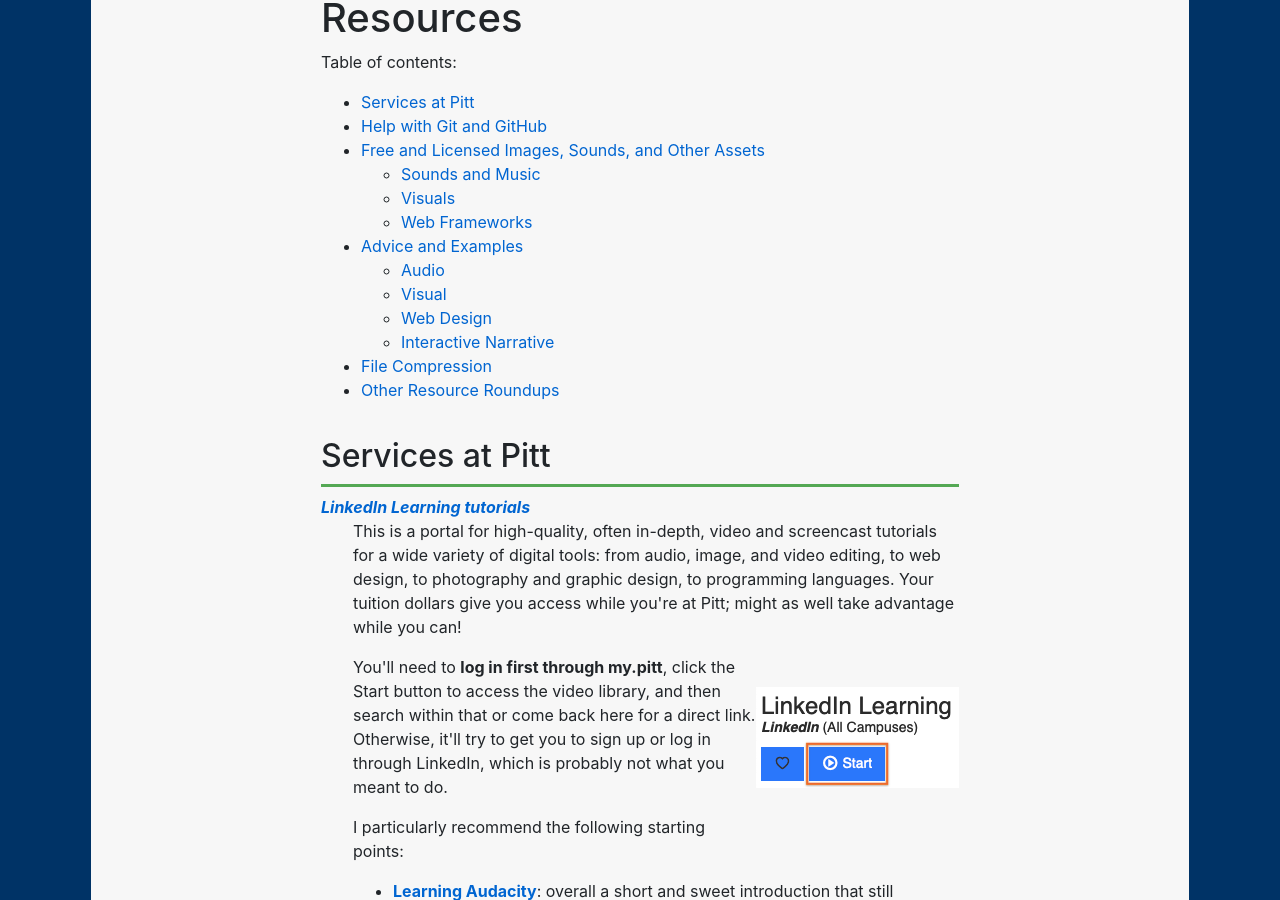
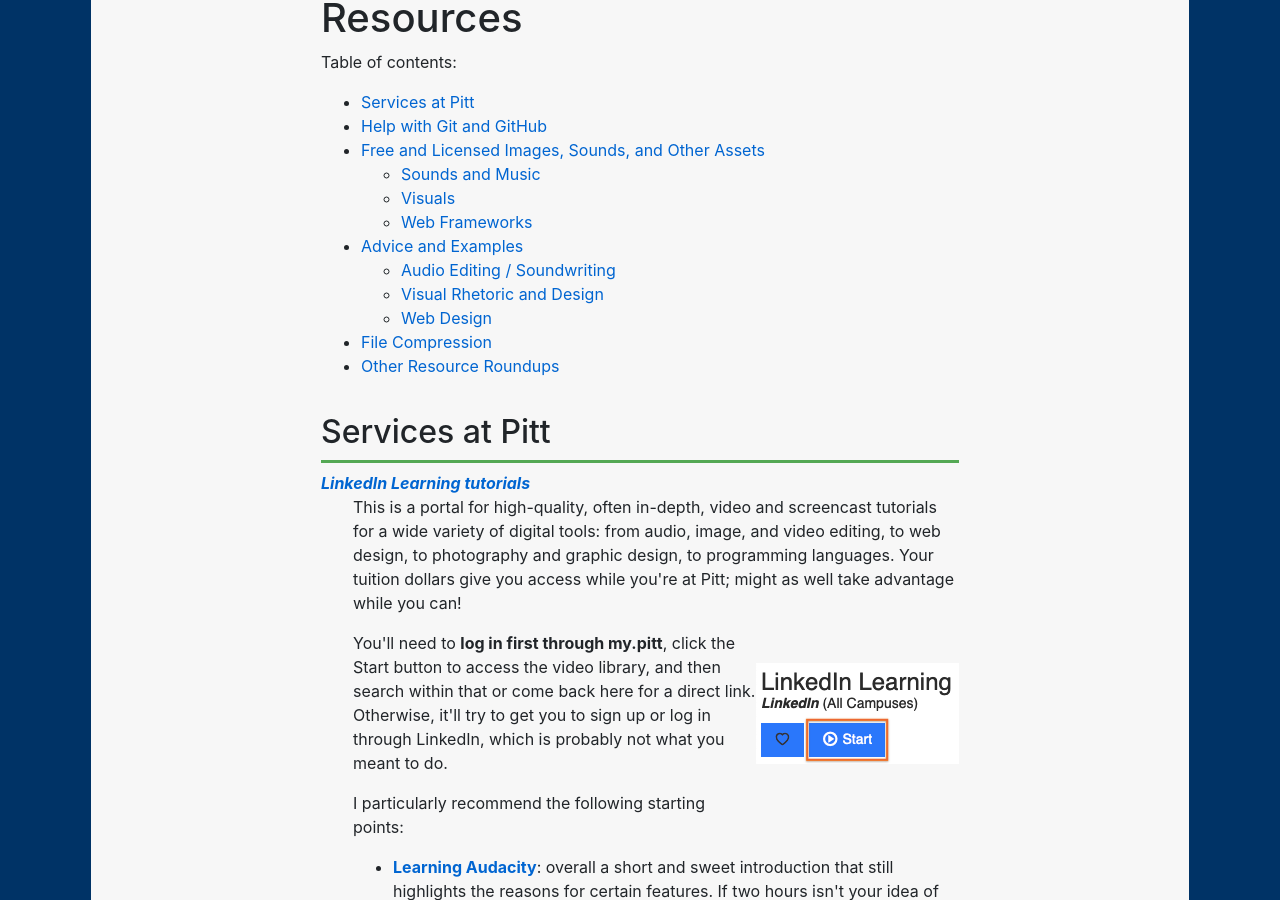
Before and after one commit to benmiller314/cdm2021spring, a Jekyll site: the page built from resources.md, in a window 1280 px wide and 900 px high, scrolled down 373 px. Built offline with Jekyll 4.4.1, drawn with Linux system fonts in a browser that asks for light colours.

Commit message:
tweak table of contents
hide interactive narrative, since we're not doing it this semester

```diff
--- a/resources.md
+++ b/resources.md
@@ -18,10 +18,10 @@
    - [Visuals](#visuals)
    - [Web Frameworks](#web-frameworks)
 * [Advice and Examples](#advice-and-examples)
-   - [Audio](#audio)
-   - [Visual](#visual)
+   - [Audio Editing / Soundwriting](#audio)
+   - [Visual Rhetoric and Design](#visual)
    - [Web Design](#web-design)
-   - [Interactive Narrative](#twine--interactive-narrative)
+   <!-- - [Interactive Narrative](#twine--interactive-narrative) -->
 * [File Compression](#file-compression)
 * [Other Resource Roundups](#other-resource-roundups)
 
```
